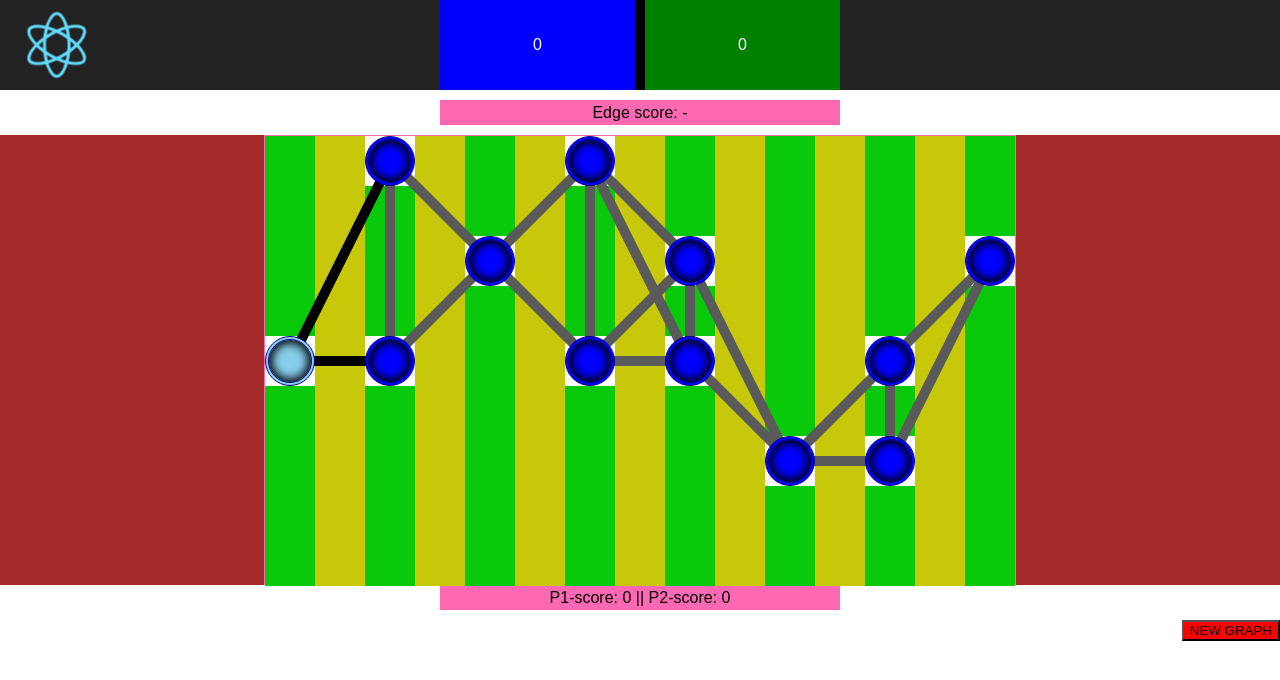
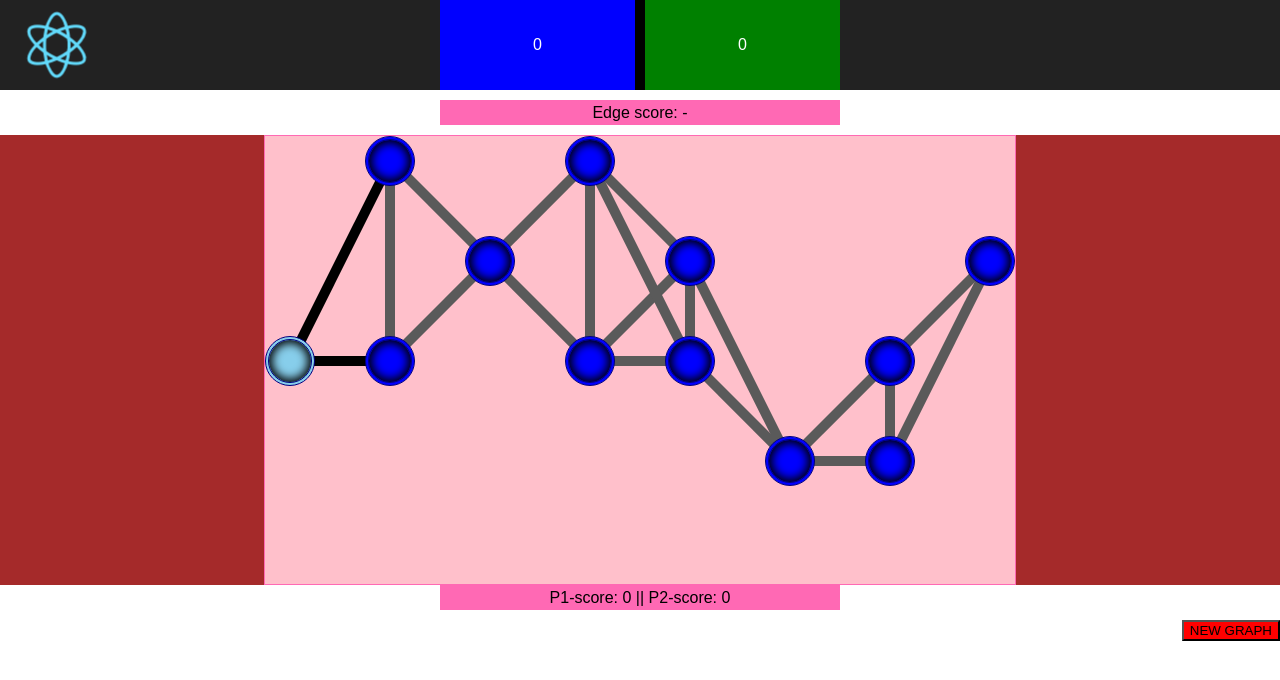
Before and after one commit to Schm000L/GraphGame, a React (Create React App) app: page / in a window 1280 px wide. Shown: the top 680 px of the page. Built offline with nearby package versions, Linux system fonts and the light colour scheme.

Commit message:
ErrorBox and game area background

```diff
--- a/src/components/grid.tsx
+++ b/src/components/grid.tsx
@@ -9,6 +9,7 @@ import { updateHovered } from '../state-management/hovered'
 import { connect } from 'react-redux';
 import { RootState } from '../state-management/combiner';
 import { edgeParameters } from '../helpers/edgemath';
+import { updateError, ErrorMessage } from '../state-management/error';
 
 const blue:[number, number, number] = [0,0,255]
 const red: [number, number, number] = [255,0,0]
@@ -47,7 +48,8 @@ interface DispatchProps {
     updateBlock: typeof updateBlock,
     claimEdge: typeof claimEdge,
     updateHovered: typeof updateHovered,
-    gameScoreUpdate: (p1: boolean) => void
+    gameScoreUpdate: (p1: boolean) => void,
+    updateError: typeof updateError
 }
 
 const mapStateToProps = (state: RootState) => {
@@ -64,7 +66,8 @@ const mapDispatchToProps = (dispatch: any) => {
     return {
       updateBlock: (block: Block, row: number, column: number) => dispatch(updateBlock(block, row, column)),
       claimEdge: (edge: Edge, player: boolean) => dispatch(claimEdge(edge, player)),
-      updateHovered: (points: number|undefined) => dispatch(updateHovered(points))
+      updateHovered: (points: number|undefined) => dispatch(updateHovered(points)),
+      updateError: (error: ErrorMessage) => dispatch(updateError(error))
     }
 }
 
@@ -110,21 +113,6 @@ class Grid extends React.Component<GridProps,GridState> {
         return {p1score, p2score}
     }
 
-    // calculateScore() {
-    //     let score = 0
-    //     const p1Edges = this.props.p1Edges
-    //     const p2Edges = this.props.p2Edges
-    //     const edges = this.props.edges
-    //     if(!this.p1sTurn) { //!this.p1sTurn since it's called before click
-    //         if(p1Edges && p1Edges.length > 0 && edges && edges.length > 0)
-    //             p1Edges.forEach((index:number) => score+= edges[index].points )
-    //     } else {
-    //         if(p2Edges && p2Edges.length > 0 && edges && edges.length > 0)
-    //             p2Edges.forEach((index:number) => score+= edges[index].points )
-    //     }
-    // }
-
-
     getConnectedNodes() {
         let connNodes:number[] = [0]
         this.props.p1Edges.forEach( (edgeIndex:number) => {
@@ -157,18 +145,19 @@ class Grid extends React.Component<GridProps,GridState> {
 
     edgeClick = (edge:Edge) => {
         if(this.props.nodes.length === this.getConnectedNodes().length) {
-            console.log("ALL NODES REACHED - GAME IS DONE!!!!")
+            this.props.updateError("ALL NODES REACHED - GAME IS DONE!!!!")
         } else {
             if( this.state.connectedNodes.includes(edge.firstNode) || this.state.connectedNodes.includes(edge.secondNode) ) {
                 let edgeIndex = this.props.edges.findIndex( (propEdge: Edge) => propEdge===edge)
                 if(edgeIndex>=0 && !this.props.p1Edges.includes(edgeIndex) && !this.props.p2Edges.includes(edgeIndex)) {
                     this.props.claimEdge(edge, this.p1sTurn)
+                    this.props.updateError(undefined)
                     this.p1sTurn = !this.p1sTurn
                 } else {
-                    console.log("EDGE ALREADY CLAIMED")
+                    this.props.updateError("EDGE ALREADY CLAIMED")
                 }
             } else {
-                console.log("INVALID EDGE SELECTION")
+                this.props.updateError("INVALID EDGE SELECTION")
             }
         }
     }
@@ -203,7 +192,7 @@ class Grid extends React.Component<GridProps,GridState> {
 
             return(
                 <>
-                <BaseGrid style={{width: `${50*this.props.rows}`}}>
+                <BaseGrid style={{width: `${50*this.props.rows}`, backgroundColor: 'pink'}}>
                     {toRender}
                     {this.renderEdges()}
                 </BaseGrid>
--- a/src/components/gridcomponents.tsx
+++ b/src/components/gridcomponents.tsx
@@ -10,9 +10,9 @@ import { Block, Edge } from '../helpers/customtypes'
 export const EmptyBlock = styled.div`
     width:${BLOCKSIZE}px;
     height:inherit;
-    background-color: rgb(200, 200, 10);
+    /* background-color: rgb(200, 200, 10); */
     margin: 0;
-    &:nth-child(odd) {
+    /* &:nth-child(odd) {
         background-color:rgb(10, 200, 10);
         &:hover {
             background-color:green;
@@ -22,42 +22,12 @@ export const EmptyBlock = styled.div`
         &:hover{
             background-color:blue;
         }
-    }
+    } */
 `
-
-// const NodeContainer = styled.div `
-//     position:relative;
-//     width:${BLOCKSIZE}px;
-//     height:${BLOCKSIZE}px;
-//     margin: 0;
-//     background-color:rgb(200, 200, 10);
-//     &:nth-child(odd) {
-//         background-color:rgb(10, 200, 10);
-//     }
-// `
 
 type NodeProps = {
     connected?: boolean
 }
-
-// const NODE = styled.div `
-//     box-sizing: border-box;
-//     width:${BLOCKSIZE}px;
-//     height:inherit;
-//     border-radius:${Math.floor(BLOCKSIZE/2)}px;
-//     background-color: ${(props:NodeProps = {connected: false}) => props.connected ? 'skyblue' : 'blue'};
-//     margin: 0;
-//     position:inherit;
-//     z-index:100;
-//     &:hover {
-//         background-color:white;
-//     }
-//     border:4px double navy;
-//     box-shadow: 0 0 10px 3px black inset;
-// `
-
-// export const Node = (props: NodeProps) => <NodeContainer><NODE connected={props.connected}/></NodeContainer>
-
 
 export const Node = styled.div `
     box-sizing: border-box;
@@ -100,6 +70,7 @@ export const Row = (props: RowProps) => <BaseRow>
 </BaseRow>
 
 
+// TODO: Refactor Edge
 export type ElementProps = {
     top: number,
     left: number,
@@ -118,7 +89,7 @@ export const EdgeElement = styled.div.attrs<ElementProps>({
 
         transform: `rotate(${props.rotation}rad)`,
         zIndex: `${props.zIndex}`,
-    } )
+    })
 })`
     box-sizing:border-box;
     position: absolute;
--- a/src/components/mainpage.tsx
+++ b/src/components/mainpage.tsx
@@ -74,13 +74,18 @@ const P2GameScore = styled.div`
     align-items:center;
 `
 
+// TODO: Change ErrorBox to feedback box: Green for positive, red for negative.
 const ErrBox = styled.div`
     box-sizing:border-box;
     margin:0 auto;
-    width:100px;
-    height:50px;
+    width:200px;
+    height:100px;
     background:red;
     margin-bottom:10px;
+    display:flex;
+    justify-content: center;
+    align-items:center;
+    text-align:center;
 `
 
 const ErrorBox = (props: {message: ErrorMessage}) => {
```
